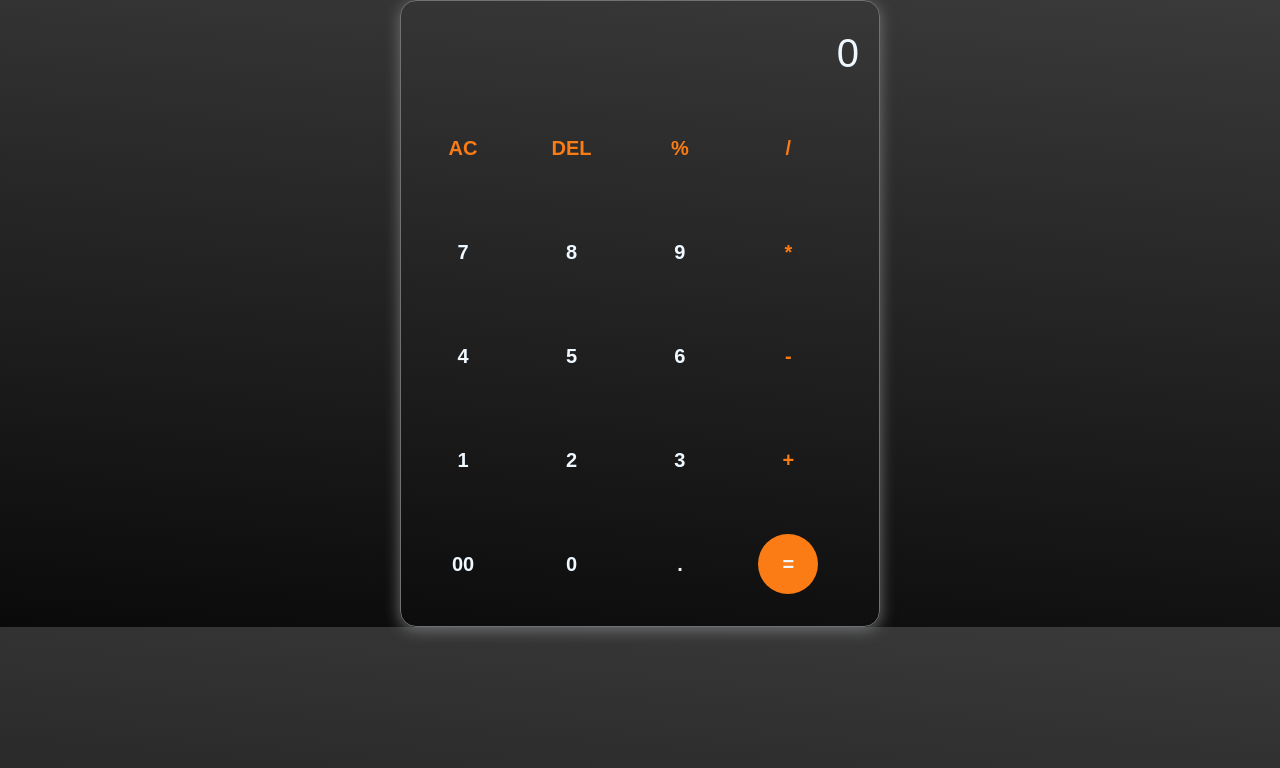
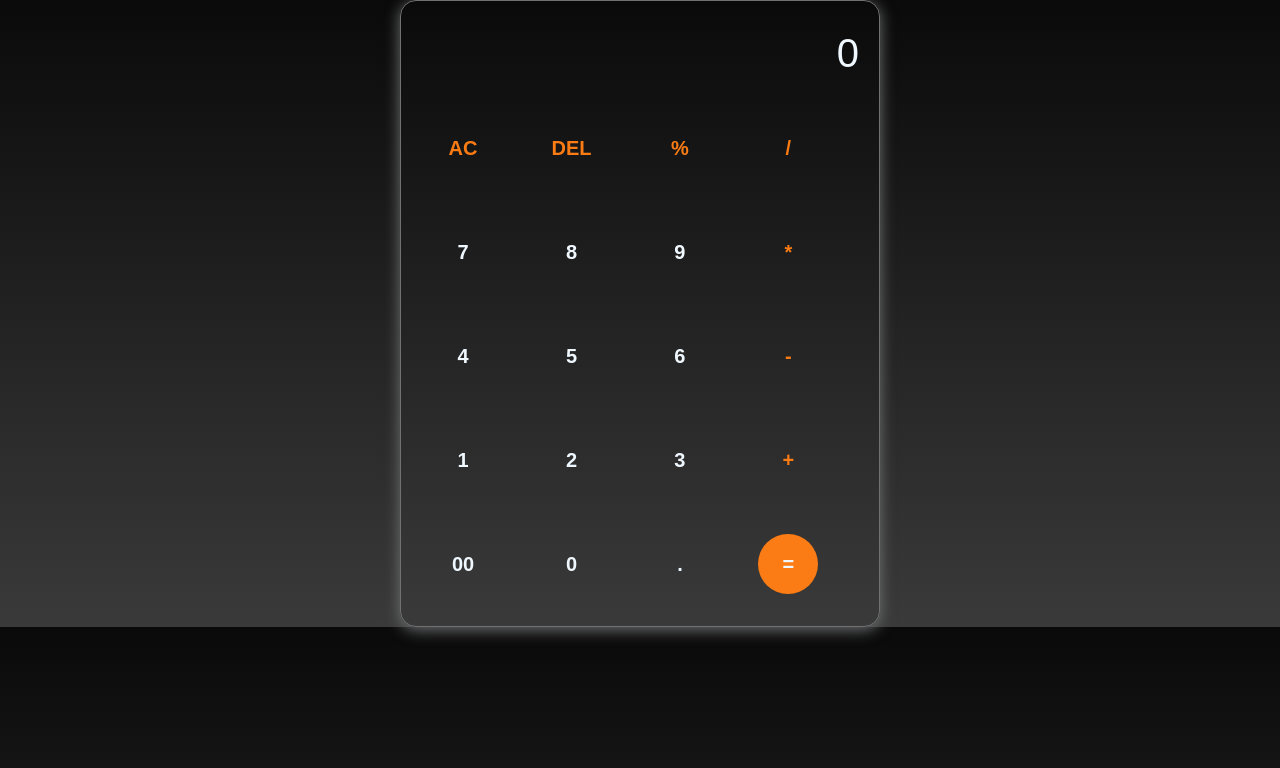
Before and after one commit to Vikash11995/calculator, a plain HTML site: page index.html in a window 1280 px wide. Drawn offline with Linux system fonts and the light colour scheme.

Commit message:
Update style.css

```diff
--- a/style.css
+++ b/style.css
@@ -9,7 +9,7 @@ width: 100%;
 
 align-content: center;
     justify-content: center;
-    background: linear-gradient(5deg,#0a0a0a,#3a3a3a);
+    background: linear-gradient(#0a0a0a,#3a3a3a);
     align-items: center;
 }
 .calculator {
```
